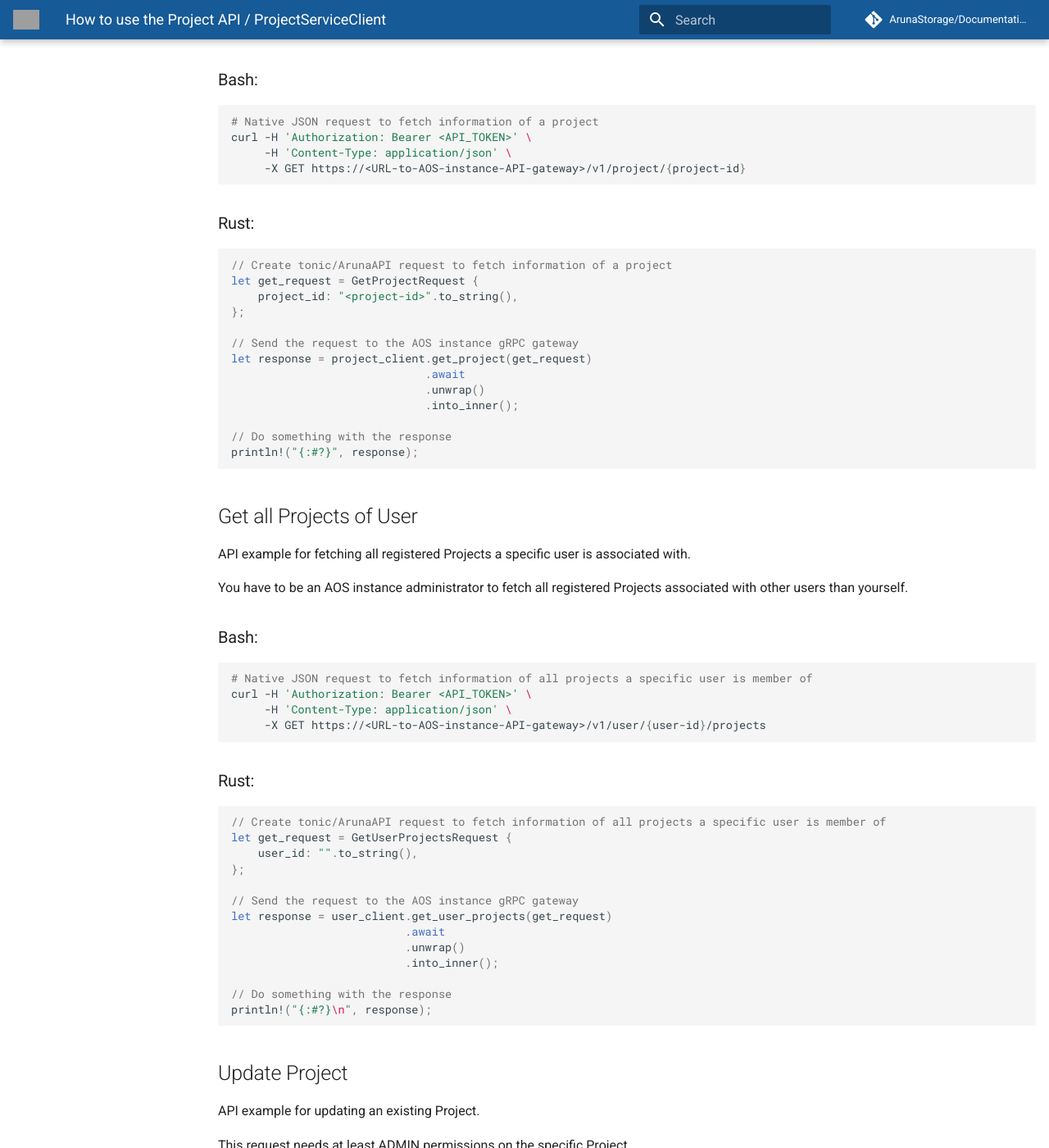
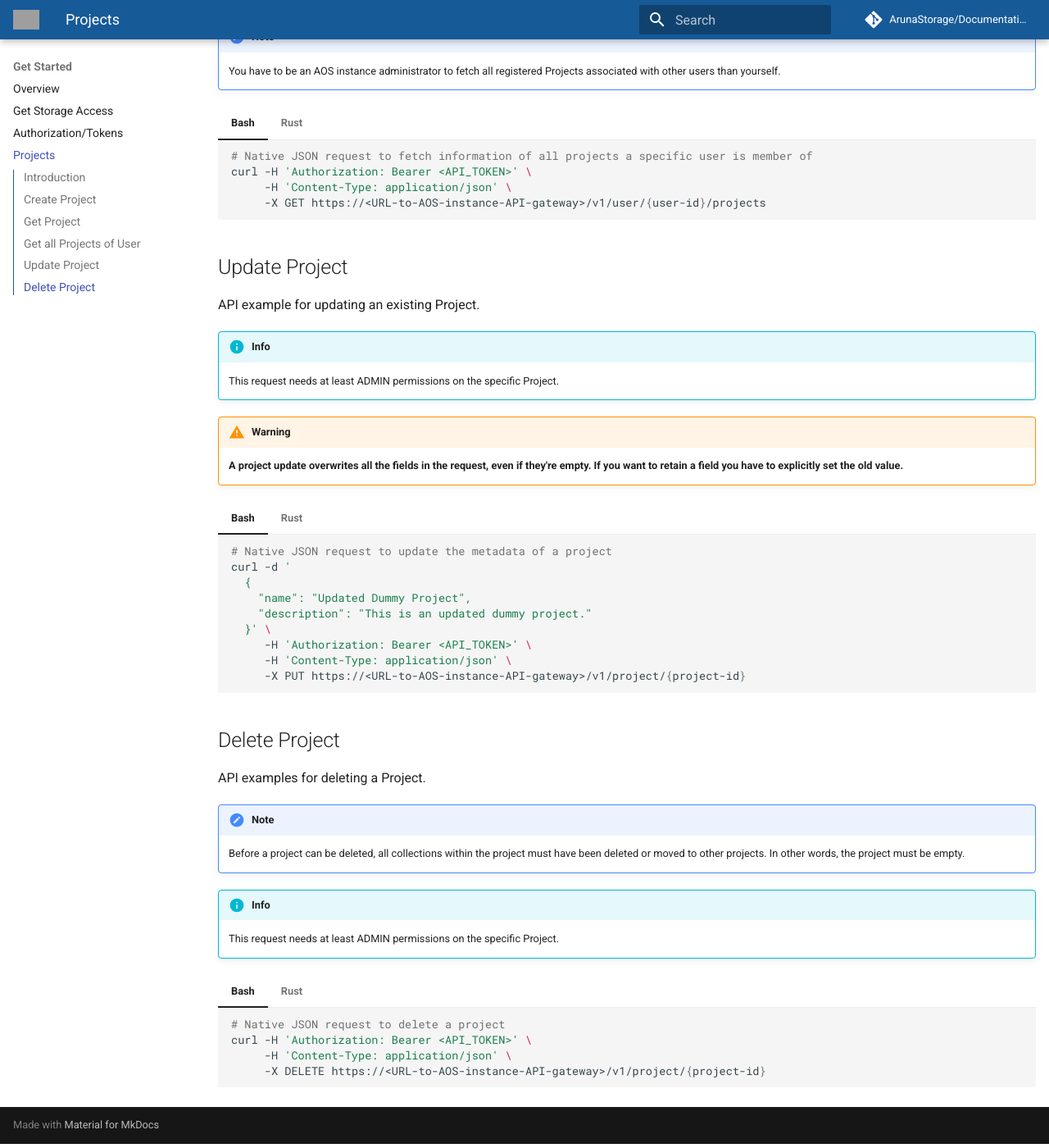
Before and after one commit to ArunaStorage/documentation, an MkDocs documentation site: the page built from docs/get_started/basic_usage/03_How-To-Project.md, in a window 1280 px wide and 1400 px high, scrolled down 1307 px. Shown: the whole window at 82% size. Built offline with MkDocs 1.6.1 and Material for MkDocs 9.7.7, drawn with Linux system fonts in a browser that asks for light colours; emoji names are drawn with the system emoji font; comment, search, counter and statistics services are not loaded; some of the changed text lies outside the part shown; grey boxes are pictures that could not be loaded.

Commit message:
Adapt 03_How-To-Project.md to MKDocs

````diff
--- a/docs/get_started/basic_usage/03_How-To-Project.md
+++ b/docs/get_started/basic_usage/03_How-To-Project.md
@@ -4,185 +4,208 @@
 ## Introduction
 
 Here you get a quick rundown how to basically create, read, update and delete Projects within the AOS.
-This should be the first step after gaining access to the storage and creating an API token which is described in the previous chapters:
 
-* [**Get Storage Access**](01_Get-Storage-Access.md)
-* [**How to Authorize**](02_How-To-Auth-Tokens.md)
+This should be the first step after gaining access to the storage and creating an API token which is described in the previous chapters.
 
 
 ## Create Project
 
 API example for creating a new Project.
 
-Currently, to create a new Project you have to be an AOS instance administrator.
+!!! Note
 
-### Bash:
-```bash
-# Native JSON request to create a project
-curl -d '
-  {
-    "name": "DummyProject",
-    "description": "This is a new dummy project."
-  }' \
-     -H 'Authorization: Bearer <API_TOKEN>' \
-     -H 'Content-Type: application/json' \
-     -X POST https://<URL-to-AOS-instance-API-gateway>/v1/project
-```
+    Currently, to create a new Project you have to be an AOS instance administrator.
 
-### Rust:
-```rust
-// Create tonic/ArunaAPI request to create a project
-let create_request = CreateProjectRequest {
-    name: "Rust-API-Test-Project".to_string(),
-    description: "This project was created through the Rust API.".to_string(),
-};
+=== "Bash"
 
-// Send the request to the AOS instance gRPC gateway
-let response = project_client.create_project(create_request)
-                             .await
-                             .unwrap()
-                             .into_inner();
+    ```bash
+    # Native JSON request to create a project
+    curl -d '
+      {
+        "name": "DummyProject",
+        "description": "This is a new dummy project."
+      }' \
+         -H 'Authorization: Bearer <API_TOKEN>' \
+         -H 'Content-Type: application/json' \
+         -X POST https://<URL-to-AOS-instance-API-gateway>/v1/project
+    ```
 
-// Do something with the response
-println!("{:#?}", response);
-```
+=== "Rust"
+
+    ```rust
+    // Create tonic/ArunaAPI request to create a project
+    let create_request = CreateProjectRequest {
+        name: "Rust-API-Test-Project".to_string(),
+        description: "This project was created through the Rust API.".to_string(),
+    };
+
+    // Send the request to the AOS instance gRPC gateway
+    let response = project_client.create_project(create_request)
+                                 .await
+                                 .unwrap()
+                                 .into_inner();
+
+    // Do something with the response
+    println!("{:#?}", response);
+    ```
 
 
 ## Get Project
 
 API example for fetching info of an existing Project.
 
-This request needs at least READ permissions on the specific Project.
+!!! Info
 
-### Bash:
-```bash
-# Native JSON request to fetch information of a project
-curl -H 'Authorization: Bearer <API_TOKEN>' \
-     -H 'Content-Type: application/json' \
-     -X GET https://<URL-to-AOS-instance-API-gateway>/v1/project/{project-id}
-```
+    This request needs at least READ permissions on the specific Project.
 
-### Rust:
-```rust
-// Create tonic/ArunaAPI request to fetch information of a project
-let get_request = GetProjectRequest {
-    project_id: "<project-id>".to_string(),
-};
+=== "Bash"
 
-// Send the request to the AOS instance gRPC gateway
-let response = project_client.get_project(get_request)
-                             .await
-                             .unwrap()
-                             .into_inner();
+    ```bash
+    # Native JSON request to fetch information of a project
+    curl -H 'Authorization: Bearer <API_TOKEN>' \
+         -H 'Content-Type: application/json' \
+         -X GET https://<URL-to-AOS-instance-API-gateway>/v1/project/{project-id}
+    ```
 
-// Do something with the response
-println!("{:#?}", response);
-```
+=== "Rust"
+
+    ```rust
+    // Create tonic/ArunaAPI request to fetch information of a project
+    let get_request = GetProjectRequest {
+        project_id: "<project-id>".to_string(),
+    };
+
+    // Send the request to the AOS instance gRPC gateway
+    let response = project_client.get_project(get_request)
+                                 .await
+                                 .unwrap()
+                                 .into_inner();
+
+    // Do something with the response
+    println!("{:#?}", response);
+    ```
 
 
 ## Get all Projects of User
 
 API example for fetching all registered Projects a specific user is associated with.
 
-You have to be an AOS instance administrator to fetch all registered Projects associated with other users than yourself.
+!!! Note
 
-### Bash:
-```bash
-# Native JSON request to fetch information of all projects a specific user is member of
-curl -H 'Authorization: Bearer <API_TOKEN>' \
-     -H 'Content-Type: application/json' \
-     -X GET https://<URL-to-AOS-instance-API-gateway>/v1/user/{user-id}/projects
-```
+    You have to be an AOS instance administrator to fetch all registered Projects associated with other users than yourself.
 
-### Rust:
-```rust
-// Create tonic/ArunaAPI request to fetch information of all projects a specific user is member of
-let get_request = GetUserProjectsRequest {
-    user_id: "".to_string(),
-};
+=== "Bash"
 
-// Send the request to the AOS instance gRPC gateway
-let response = user_client.get_user_projects(get_request)
-                          .await
-                          .unwrap()
-                          .into_inner();
+    ```bash
+    # Native JSON request to fetch information of all projects a specific user is member of
+    curl -H 'Authorization: Bearer <API_TOKEN>' \
+         -H 'Content-Type: application/json' \
+         -X GET https://<URL-to-AOS-instance-API-gateway>/v1/user/{user-id}/projects
+    ```
 
-// Do something with the response
-println!("{:#?}\n", response);
-```
+=== "Rust"
+
+    ```rust
+    // Create tonic/ArunaAPI request to fetch information of all projects a specific user is member of
+    let get_request = GetUserProjectsRequest {
+        user_id: "".to_string(),
+    };
+
+    // Send the request to the AOS instance gRPC gateway
+    let response = user_client.get_user_projects(get_request)
+                              .await
+                              .unwrap()
+                              .into_inner();
+
+    // Do something with the response
+    println!("{:#?}\n", response);
+    ```
 
 
 ## Update Project
 
 API example for updating an existing Project.
 
-This request needs at least ADMIN permissions on the specific Project.
+!!! Info
 
-> :warning: **A project update overwrites all the fields in the request, even if they're empty.**
+    This request needs at least ADMIN permissions on the specific Project.
 
-### Bash:
-```bash
-# Native JSON request to update the metadata of a project
-curl -d '
-  {
-    "name": "Updated Dummy Project",
-    "description": "This is an updated dummy project."
-  }' \
-     -H 'Authorization: Bearer <API_TOKEN>' \
-     -H 'Content-Type: application/json' \
-     -X PUT https://<URL-to-AOS-instance-API-gateway>/v1/project/{project-id}
-```
+!!! Warning
 
-### Rust:
-```rust
-// Create tonic/ArunaAPI request to update the metadata of a project
-let update_request = UpdateProjectRequest {
-    project_id: "<project-id>".to_string(),
-    name: "Rust-API-Test-Project".to_string(),
-    description: "This project was updated through the Rust API.".to_string(),
-};
+    **A project update overwrites all the fields in the request, even if they're empty.
+    If you want to retain a field you have to explicitly set the old value.**
 
-// Send the request to the AOS instance gRPC gateway
-let response = project_client.update_project(update_request)
-                             .await
-                             .unwrap()
-                             .into_inner();
+=== "Bash"
 
-// Do something with the response
-println!("{:#?}", response);
-```
+    ```bash
+    # Native JSON request to update the metadata of a project
+    curl -d '
+      {
+        "name": "Updated Dummy Project",
+        "description": "This is an updated dummy project."
+      }' \
+         -H 'Authorization: Bearer <API_TOKEN>' \
+         -H 'Content-Type: application/json' \
+         -X PUT https://<URL-to-AOS-instance-API-gateway>/v1/project/{project-id}
+    ```
+
+=== "Rust"
+
+    ```rust
+    // Create tonic/ArunaAPI request to update the metadata of a project
+    let update_request = UpdateProjectRequest {
+        project_id: "<project-id>".to_string(),
+        name: "Rust-API-Test-Project".to_string(),
+        description: "This project was updated through the Rust API.".to_string(),
+    };
+
+    // Send the request to the AOS instance gRPC gateway
+    let response = project_client.update_project(update_request)
+                                 .await
+                                 .unwrap()
+                                 .into_inner();
+
+    // Do something with the response
+    println!("{:#?}", response);
+    ```
 
 
 ## Delete Project
 
 API examples for deleting a Project.
 
-The following conditions have to be met before a Project can be deleted:
-* The Project has to be empty (all Collections have to be deleted/moved)
+!!! Note
 
-This request needs at least ADMIN permissions on the specific Project.
+    Before a project can be deleted, all collections within the project must have been deleted or moved to other projects.
+    In other words, the project must be empty.
 
-### Bash:
-```bash
-# Native JSON request to delete a project
-curl -H 'Authorization: Bearer <API_TOKEN>' \
-     -H 'Content-Type: application/json' \
-     -X DELETE https://<URL-to-AOS-instance-API-gateway>/v1/project/{project-id}
-```
+!!! Info
 
-### Rust:
-```rust
-// Create tonic/ArunaAPI request to delete a project
-let delete_request = DestroyProjectRequest {
-    project_id: "<project-id>".to_string(),
-};
+    This request needs at least ADMIN permissions on the specific Project.
 
-// Send the request to the AOS instance gRPC gateway
-let response = project_client.destroy_project(delete_request)
-                             .await
-                             .unwrap()
-                             .into_inner();
+=== "Bash"
 
-// Do something with the response
-println!("{:#?}", response);
-```
+    ```bash
+    # Native JSON request to delete a project
+    curl -H 'Authorization: Bearer <API_TOKEN>' \
+         -H 'Content-Type: application/json' \
+         -X DELETE https://<URL-to-AOS-instance-API-gateway>/v1/project/{project-id}
+    ```
+
+=== "Rust"
+
+    ```rust
+    // Create tonic/ArunaAPI request to delete a project
+    let delete_request = DestroyProjectRequest {
+        project_id: "<project-id>".to_string(),
+    };
+
+    // Send the request to the AOS instance gRPC gateway
+    let response = project_client.destroy_project(delete_request)
+                                 .await
+                                 .unwrap()
+                                 .into_inner();
+
+    // Do something with the response
+    println!("{:#?}", response);
+    ```
--- a/mkdocs.yaml
+++ b/mkdocs.yaml
@@ -12,6 +12,7 @@ nav:
       - 'Overview': get_started/basic_usage/00_index.md
       - 'Get Storage Access': get_started/basic_usage/01_Get-Storage-Access.md
       - 'Authorization/Tokens': get_started/basic_usage/02_How-To-Auth-Tokens.md
+      - 'Projects': get_started/basic_usage/03_How-To-Project.md
 
 theme:
   name: material
````
